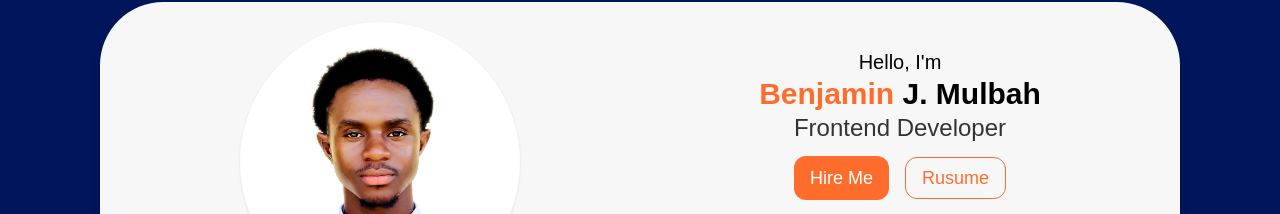
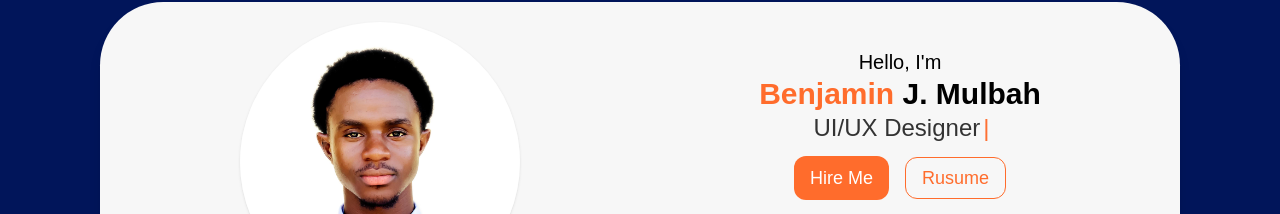
Before and after one commit to iceyben/portfolio-react, a React (Vite) app in the folder portfolio-react-project/: page / in a window 1280 px wide. Shown: the part 114-328 px from the top of the page. Built offline with nearby package versions, Linux system fonts and the light colour scheme.

Commit message:
added animation

```diff
--- a/portfolio-react-project/package.json
+++ b/portfolio-react-project/package.json
@@ -11,7 +11,6 @@
     "preview": "vite preview",
     "predeploy": "npm run build",
     "deploy": "gh-pages -d dist"
-
   },
   "dependencies": {
     "@tailwindcss/vite": "^4.1.8",
@@ -19,6 +18,7 @@
     "react": "^19.1.0",
     "react-dom": "^19.1.0",
     "react-scroll": "^1.9.3",
+    "react-simple-typewriter": "^5.0.1",
     "react-slick": "^0.30.3",
     "slick-carousel": "^1.8.1",
     "tailwindcss": "^4.1.8"
--- a/portfolio-react-project/src/Components/HeroSection.jsx
+++ b/portfolio-react-project/src/Components/HeroSection.jsx
@@ -4,11 +4,20 @@ import { FaFacebook, FaGithub, FaInstagram, FaLinkedin } from "react-icons/fa";
 import myCV from "../assets/CV.pdf";
 import AOS from "aos";
 import "aos/dist/aos.css";
+import { useTypewriter, Cursor } from "react-simple-typewriter";
 
 const HeroSection = () => {
   useEffect(() => {
     AOS.init();
   }, []);
+
+  const [text] = useTypewriter({
+    words: ["Frontend Developer", "UI/UX Designer", "Graphic Designer"],
+    loop: true,
+    typeSpeed: 80,
+    deleteSpeed: 50,
+    delaySpeed: 1500,
+  });
 
   return (
     <div id="hero" className="heroSection   ">
@@ -30,9 +39,11 @@ const HeroSection = () => {
         </h1>
         <p
           data-aos="fade-up"
-          className="text-2xl text-[var(--text-color)] pb-5"
-        >
-          Frontend Developer
+          className="text-2xl text-[var(--text-color)] pb-5 min-h-[40px] text-center">
+          {text}
+          <span>
+            <Cursor cursorStyle="|" cursorColor="var(--primary-color)" />
+          </span>
         </p>
 
         <span data-aos="fade-up" className="space-x-4 ">
```
Also changed, not shown: 1 other file (tests, documents, lock files or other folders).
